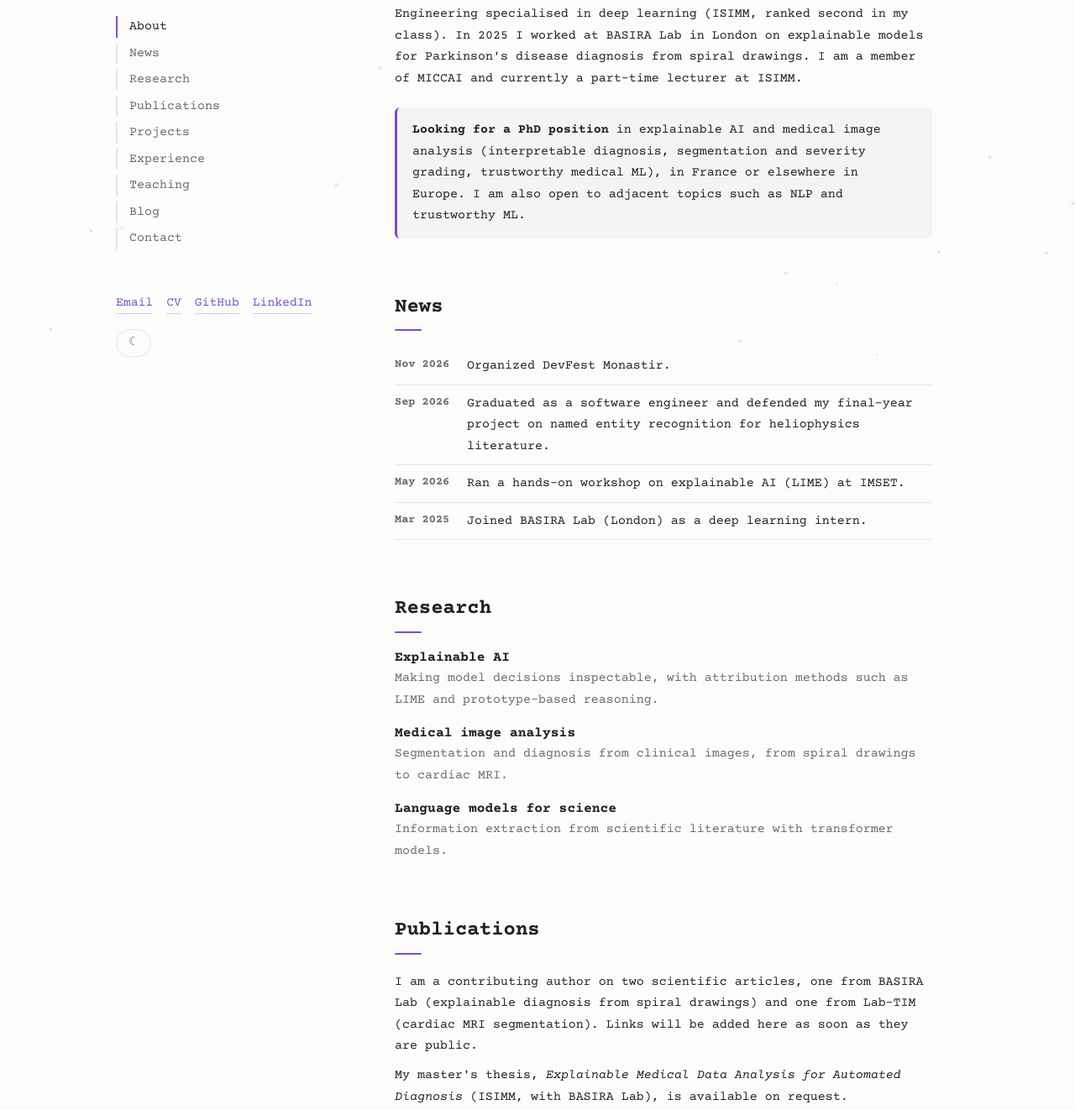
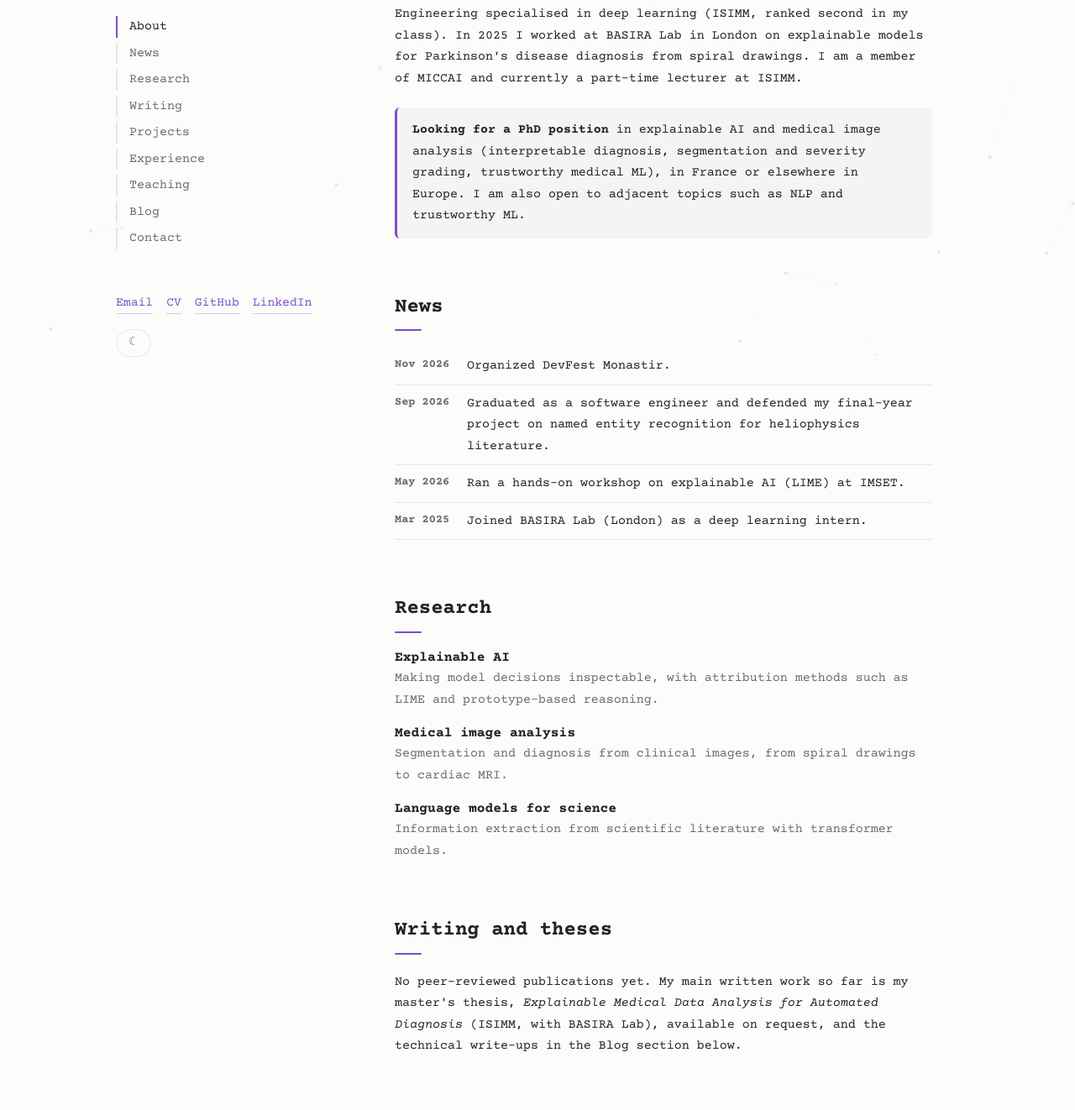
Before and after one commit to LaataouiSenda/laataouisenda.github.io, a plain HTML site: page index.html in a window 1280 px wide. Shown: the part 343-1665 px from the top of the page at 84% size. Drawn offline with nearby package versions, Linux system fonts and the light colour scheme.

Commit message:
index modified

```diff
--- a/index.html
+++ b/index.html
@@ -30,7 +30,7 @@
   <h1>Senda Laataoui</h1>
   <p class="tag">Explainable AI for medical imaging</p>
   <nav id="nav" aria-label="Sections">
-    <a href="#about">About</a><a href="#news">News</a><a href="#research">Research</a><a href="#publications">Publications</a><a href="#projects">Projects</a><a href="#path">Experience</a><a href="#teaching">Teaching</a><a href="#blog">Blog</a><a href="#contact">Contact</a>
+    <a href="#about">About</a><a href="#news">News</a><a href="#research">Research</a><a href="#publications">Writing</a><a href="#projects">Projects</a><a href="#path">Experience</a><a href="#teaching">Teaching</a><a href="#blog">Blog</a><a href="#contact">Contact</a>
   </nav>
   <div class="social">
     <a href="mailto:laataouisenda@gmail.com">Email</a><a href="assets/cv.pdf">CV</a><a href="https://github.com/laataouisenda">GitHub</a><a href="https://www.linkedin.com/in/YOUR_LINKEDIN_HANDLE">LinkedIn</a>
@@ -57,9 +57,8 @@
 </section>
 
 <section id="publications" class="pubs">
-  <h2>Publications</h2>
-  <p>I am a contributing author on two scientific articles, one from BASIRA Lab (explainable diagnosis from spiral drawings) and one from Lab-TIM (cardiac MRI segmentation). Links will be added here as soon as they are public.</p>
-  <p>My master's thesis, <em>Explainable Medical Data Analysis for Automated Diagnosis</em> (ISIMM, with BASIRA Lab), is available on request.</p>
+  <h2>Writing and theses</h2>
+  <p>No peer-reviewed publications yet. My main written work so far is my master's thesis, <em>Explainable Medical Data Analysis for Automated Diagnosis</em> (ISIMM, with BASIRA Lab), available on request, and the technical write-ups in the Blog section below.</p>
 </section>
 
 <section id="projects">
```
